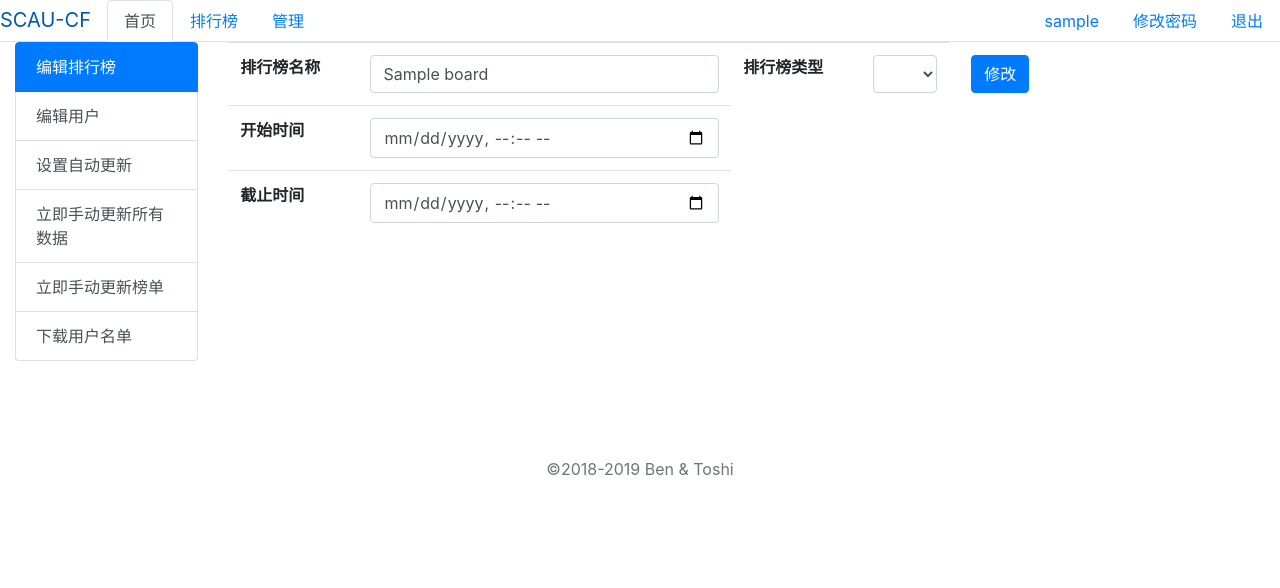
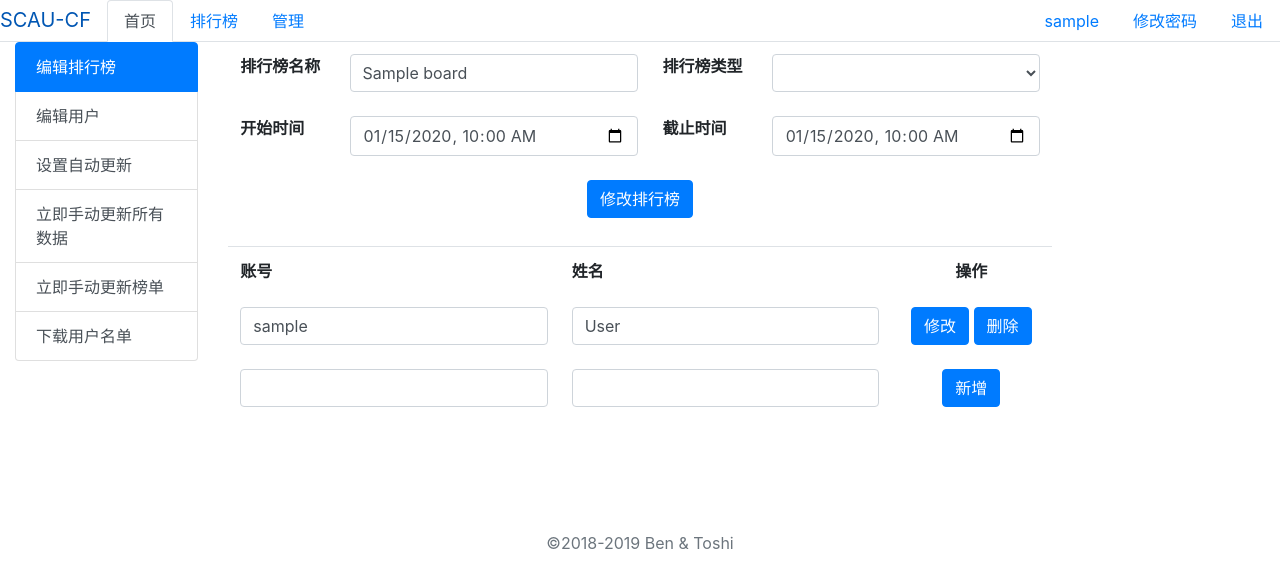
Before and after one commit to ben741863140/cfsystem, a Django app: page /admin/jump_modify_board/1 in a window 1280 px wide. Shown: the top 588 px of the page. Run offline with Django 3.2, Linux system fonts and the light colour scheme; a user stored in the database is signed in; tables that the repository leaves empty hold one stand-in row (values such as "Sample post"); lists and menus that the app fills with data are empty; some libraries are stand-ins or nearby versions.

Commit message:
新增编辑功能

```diff
--- a/superuser/templates/superuser/handle_controller.html
+++ b/superuser/templates/superuser/handle_controller.html
@@ -19,6 +19,7 @@
             <th scope="col">CFID</th>
             <th scope="col">昵称</th>
             <th scope="col">管理员</th>
+            <th scope="col" style="text-align: center">操作</th>
         </tr>
         </thead>
         <tbody>
@@ -79,6 +80,8 @@
                 })
             })
             $("#{{ user.id }}_delete").click(function () {
+                var con = window.confirm("确认删除" + $('#{{ user.id }}_realname').val() + '的账号吗？')
+                if (con) {
                     $.ajax({
                         type: "POST",
                         url: "/admin/handle_delete",
@@ -90,6 +93,7 @@
                             alert("删除成功！");
                         }
                     })
+                }
             })
         {% endfor %}
     </script>
--- a/superuser/templates/superuser/modify_board.html
+++ b/superuser/templates/superuser/modify_board.html
@@ -11,14 +11,13 @@
     </script>
 {% endblock %}
 {% block content %}
+    {% csrf_token %}
     <table class="table">
-    {% csrf_token %}
-        <form id="form", class="form-control", method="post">
         <tr>
-            <th scope="col">排行榜名称</th>
-            <td><input type="text" class="form-control" value="{{ board.name }}" id="board_name"></td>
-            <th scope="col">排行榜类型</th>
-            <td><select class="form-control" required="required" id="board_type">
+            <th style="border:0px;">排行榜名称</th>
+            <td style="border:0px;"><input type="text" class="form-control" required value="{{ board.name }}" id="board_name"></td>
+            <th style="border:0px;">排行榜类型</th>
+            <td style="border:0px;"><select class="form-control" required="required" id="board_type">
                 {% if board.type == "rating" %}
                     <option class="form-control" value="rating">分数榜</option>
                     <option class="form-control" value="rating_change">升级榜</option>
@@ -33,53 +32,86 @@
                     <option class="form-control" value="rating_change">升级榜</option>
                 {% endif %}
             </select> </td>
-            <td align="center" style="border:0px;">
-                <button class="btn btn-primary" id="board_save" type="button">修改</button>
+        </tr>
+        <tr>
+            <th  style="border:0px;">开始时间</th>
+            <td  style="border:0px;"><input class="form-control" type="datetime-local" name="start_time" required id="start_time"></td>
+            <th  style="border:0px;">截止时间</th>
+            <td  style="border:0px;"><input type="datetime-local" class="form-control" required id="end_time" ></td>
+        </tr>
+        <tr>
+            <td  colspan="4" align="center" style="border:0px;">
+                <button class="btn btn-primary " id="board_save" type="button">修改排行榜</button>
             </td>
         </tr>
+    </table>
+    <table class="table">
         <tr>
-            <th scope="col">开始时间</th>
-            <td><input class="form-control" type="datetime-local" name="start_time" id="start_time"></td>
+            <th scope="col">账号</th>
+            <th scope="col">姓名</th>
+            <th scope="col" style="text-align: center">操作</th>
         </tr>
+        {% for user in users %}
+            <tr>
+            <td style="border: 0px;"><input class="form-control" value="{{ user.handle }}" id="{{ user.id }}_handle"></td>
+            <td style="border: 0px;"><input class="form-control" value="{{ user.realname }}" id="{{ user.id }}_realname"></td>
+            <td align="center" style="border:0px;">
+                    <button class="btn btn-primary" id="{{ user.id }}_save" type="button">修改</button>
+                    <button class="btn btn-primary" id="{{ user.id }}_delete" type="button">删除</button>
+            </td>
+            </tr>
+        {% endfor %}
         <tr>
-            <th scope="col">截止时间</th>
-            <td><input type="datetime-local" class="form-control" required name="start_time" value="{{ board.end_time }}"></td>
+            <td style="border: 0px;"><input class="form-control" required id="new_handle"></td>
+            <td style="border: 0px;"><input class="form-control" required id="new_realname"></td>
+            <td align="center" style="border:0px;">
+                    <button class="btn btn-primary" id="new_save" type="button">新增</button>
+            </td>
         </tr>
-        </form>
     </table>
     <script src="http://apps.bdimg.com/libs/jquery/1.11.1/jquery.min.js"></script>
     <script>
-        var format = "";
-
-        //构造符合datetime-local格式的当前日期
-        function getFormat(){
+        function getStart(){
         format = "";
-        var nTime = new Date();
-        format += nTime.getFullYear()+"-";
-        format += (nTime.getMonth()+1)<10?"0"+(nTime.getMonth()+1):(nTime.getMonth()+1);
+        format += {{ board.start_time.year }}+"-";
+        format += ({{board.start_time.month}})<10?"0"+({{board.start_time.month}}):({{board.start_time.month}});
         format += "-";
-        format += nTime.getDate()<10?"0"+(nTime.getDate()):(nTime.getDate());
+        format += ({{board.start_time.day}})<10?"0"+({{board.start_time.day}}):({{board.start_time.day}});
         format += "T";
-        format += nTime.getHours()<10?"0"+(nTime.getHours()):(nTime.getHours());
+        format += ({{ board.start_time.hour }})<10?"0"+({{board.start_time.hour}}):({{ board.start_time.hour }});
         format += ":";
-        format += nTime.getMinutes()<10?"0"+(nTime.getMinutes()):(nTime.getMinutes());
+        format += ({{board.start_time.minute}})<10?"0"+({{board.start_time.minute}}):({{board.start_time.minute}});
         format += ":00";
+        return format;
         }
-
-        $(function(){
-
-        　　document.getElementById("start_time").value = format;//赋初始值
-
-        })
+        $('#start_time').val(getStart());
+        function getEnd(){
+        format = "";
+        format += {{ board.end_time.year }}+"-";
+        format += ({{board.end_time.month}})<10?"0"+({{board.end_time.month}}):({{board.end_time.month}});
+        format += "-";
+        format += ({{board.end_time.day}})<10?"0"+({{board.end_time.day}}):({{board.end_time.day}});
+        format += "T";
+        format += ({{ board.end_time.hour }})<10?"0"+({{board.end_time.hour}}):({{ board.end_time.hour }});
+        format += ":";
+        format += ({{board.end_time.minute}})<10?"0"+({{board.end_time.minute}}):({{board.end_time.minute}});
+        format += ":00";
+        return format;
+        }
+        $('#end_time').val(getEnd());
         $('#board_save').click(function () {
           var name =$('#board_name').val();
           var type = $('#board_type').val();
+          var start_time = $('#start_time').val();
+          var end_time = $('#end_time').val();
           $.ajax({
               type: "POST",
               url: "/admin/modify_board_board",
               data: {
                   "name": name,
                   "type": type,
+                  "start_time": start_time,
+                  "end_time": end_time,
                   "id": {{ board.id }},
                   csrfmiddlewaretoken: $("[name='csrfmiddlewaretoken']").val()
               },
@@ -88,5 +120,60 @@
               }
           })
         })
+        $('#new_save').click(function () {
+            var handle = $('#new_handle').val();
+            var realname = $('#new_realname').val();
+            $.ajax({
+                type:"POST",
+                url:"/admin/modify_board_add_user",
+                data:{
+                    "id": {{ board.id }},
+                    "handle": handle,
+                    "realname": realname,
+                    csrfmiddlewaretoken: $("[name='csrfmiddlewaretoken']").val()
+                },
+                success: function (ret) {
+                    alert("新增成功！");
+                }
+            })
+        })
+        {% for user in users %}
+            $('#{{ user.id }}_save').click(function () {
+                var handle = $('#{{ user.id }}_handle').val();
+                var realname = $('#{{ user.id }}_realname').val();
+                $.ajax({
+                    type:"POST",
+                    url:"/admin/modify_board_modify_user",
+                    data:{
+                        "id": {{ user.id }},
+                        "handle": handle,
+                        "realname": realname,
+                        csrfmiddlewaretoken: $("[name='csrfmiddlewaretoken']").val()
+                    },
+                    success: function (ret) {
+                        alert("修改成功！");
+                    }
+                })
+            })
+
+            $('#{{ user.id }}_delete').click(function () {
+                var con = window.confirm("确认删除" + $('#{{ user.id }}_realname').val() + '?');
+                if (con) {
+                    $.ajax({
+                        type: "POST",
+                        url: "/admin/modify_board_del_user",
+                        data: {
+                            "id": {{ user.id }},
+                            "board_id": {{ board.id }},
+                            csrfmiddlewaretoken: $("[name='csrfmiddlewaretoken']").val()
+                        },
+                        success: function (ret) {
+                            alert("修改成功！");
+                        }
+                    })
+                }
+            })
+        {% endfor %}
+
     </script>
 {% endblock %}
--- a/superuser/urls.py
+++ b/superuser/urls.py
@@ -16,6 +16,9 @@ urlpatterns = [
     path('modify_handle', superuser_views.edit_handle),
     path('jump_modify_board/<int:board_id>', superuser_views.jump_modify_board),
     path('modify_board_board', superuser_views.modify_board_board),
+    path('modify_board_modify_user', superuser_views.modify_board_modify_user),
+    path('modify_board_del_user', superuser_views.modify_board_del_user),
+    path('modify_board_add_user', superuser_views.modify_board_add_user),
     path('delete_board', superuser_views.delete_board),
     path('manual_update/<int:only_board>', auto_update.manual_update, name='manual_update')
 ]
--- a/superuser/views/superuser_views.py
+++ b/superuser/views/superuser_views.py
@@ -3,6 +3,9 @@ from django.shortcuts import render, redirect, render_to_response
 from django.views.decorators.csrf import csrf_exempt
 
 from logreg.models import User
+
+from board.models import CFUser
+
 import re
 import datetime
 from board.utility import get_rating
@@ -78,6 +81,10 @@ def edit_handle(request):
         print(user_id)
         # print(233)
         obj = User.objects.get(id=user_id)
+        cf_obj = CFUser.objects.filter(user=obj).first()
+        if cf_obj:
+            cf_obj.handle = hand
+            cf_obj.save()
         print(obj.realname)
         if is_super == 'true':
             obj.is_superuser = True
@@ -148,14 +155,17 @@ def create_board(request):
                 cf_user.realname = msg['realname']
                 cf_user.rating = msg['rating']
                 cf_user.save()
-                board_item = BoardItem(board=board, cf_user=cf_user, max_rating=0, old_rating=0)
+                try:
+                    BoardItem.objects.get(cf_user_id=cf_user.id, board_id=board.id)
+                except Exception:
+                    board_item = BoardItem(board=board, cf_user=cf_user, max_rating=0, old_rating=0)
                 # rating_changes = get_rating_change(msg['handle'])
                 # board_item.max_rating = _get_max_rating(rating_changes, board.start_time, board.end_time)
                 # board_item.old_rating = _get_max_rating(rating_changes, datetime.datetime.fromtimestamp(100000),
                 #                                         board.start_time)
                 # if board_item.old_rating == 0:
                 #     board_item.old_rating = 1500
-                board_item.save()
+                    board_item.save()
             return render(request, 'superuser/import_result.html', {'results': results})
     return render(request, 'superuser/create_board_form.html', {'form': form})
 
@@ -226,12 +236,71 @@ def modify_board_board(request):
         board_id = request.POST.get('id')
         board_name = request.POST.get('name')
         board_type = request.POST.get('type')
-        print(board_name)
-        print(board_id)
-        print(board_type)
+        board_start_time = request.POST.get('start_time')
+        board_end_time = request.POST.get('end_time')
+        obj = Board.objects.get(id=board_id)
+        obj.name = board_name
+        obj.type = board_type
+        obj.start_time = board_start_time
+        obj.end_time = board_end_time
+        obj.save()
         return_json = {}
         return HttpResponse(json.dumps(return_json), content_type='application/json')
     return redirect('/')
+
+def modify_board_modify_user(request):
+    if not request.user.is_authenticated or request.user.is_superuser == 0:
+        return redirect('/')
+    if request.is_ajax():
+        id = request.POST.get('id')
+        handle = request.POST.get('handle')
+        realname = request.POST.get('realname')
+        try:
+            obj = CFUser.objects.get(id=id)
+            obj.handle = handle
+            obj.realname = realname
+            obj.save()
+        except Exception as e:
+            print(e)
+        if obj.user is not None:
+            if handle != obj.handle:
+                obj.user = None
+        return_json = {}
+        return HttpResponse(json.dumps(return_json), content_type='application/json')
+
+def modify_board_del_user(request):
+    if not request.user.is_authenticated or request.user.is_superuser == 0:
+        return redirect('/')
+    if request.is_ajax():
+        id = request.POST.get('id')
+        board_id = request.POST.get('board_id')
+        print(board_id)
+        print(id)
+        try:
+            BoardItem.objects.filter(cf_user_id=id, board_id=board_id).delete()
+        except Exception as e:
+            print(e)
+        return_json = {}
+        return HttpResponse(json.dumps(return_json), content_type='application/json')
+
+def modify_board_add_user(request):
+    if not request.user.is_authenticated or request.user.is_superuser == 0:
+        return redirect('/')
+    if request.is_ajax():
+        board_id = request.POST.get('id')
+        handle = request.POST.get('handle')
+        realname = request.POST.get('realname')
+        cf_user = CFUser.objects.get_or_create(handle=handle)[0]
+        cf_user.realname = realname
+        cf_user.save()
+        board = Board.objects.get(id=board_id)
+        try:
+            BoardItem.objects.get(cf_user_id=cf_user.id, board_id=board.id)
+        except Exception:
+            board_item = BoardItem(board=board, cf_user=cf_user, max_rating=0, old_rating=0)
+            board_item.save()
+        return_json = {}
+        return HttpResponse(json.dumps(return_json), content_type='application/json')
 
 
 @csrf_exempt
@@ -240,5 +309,9 @@ def jump_modify_board(request, board_id):
         return redirect('/')
     print(board_id)
     obj = Board.objects.get(id=int(board_id))
-    return render(request, 'superuser/modify_board.html', context={'board': obj})
+    items = BoardItem.objects.filter(board=obj)
+    cf_objs = []
+    for item in items:
+        cf_objs.append(CFUser.objects.filter(id=item.cf_user_id).first())
+    return render(request, 'superuser/modify_board.html', context={'board': obj, 'users': cf_objs})
     return redirect('/')
```
Lines whose indentation alone changed are shown as unchanged.
